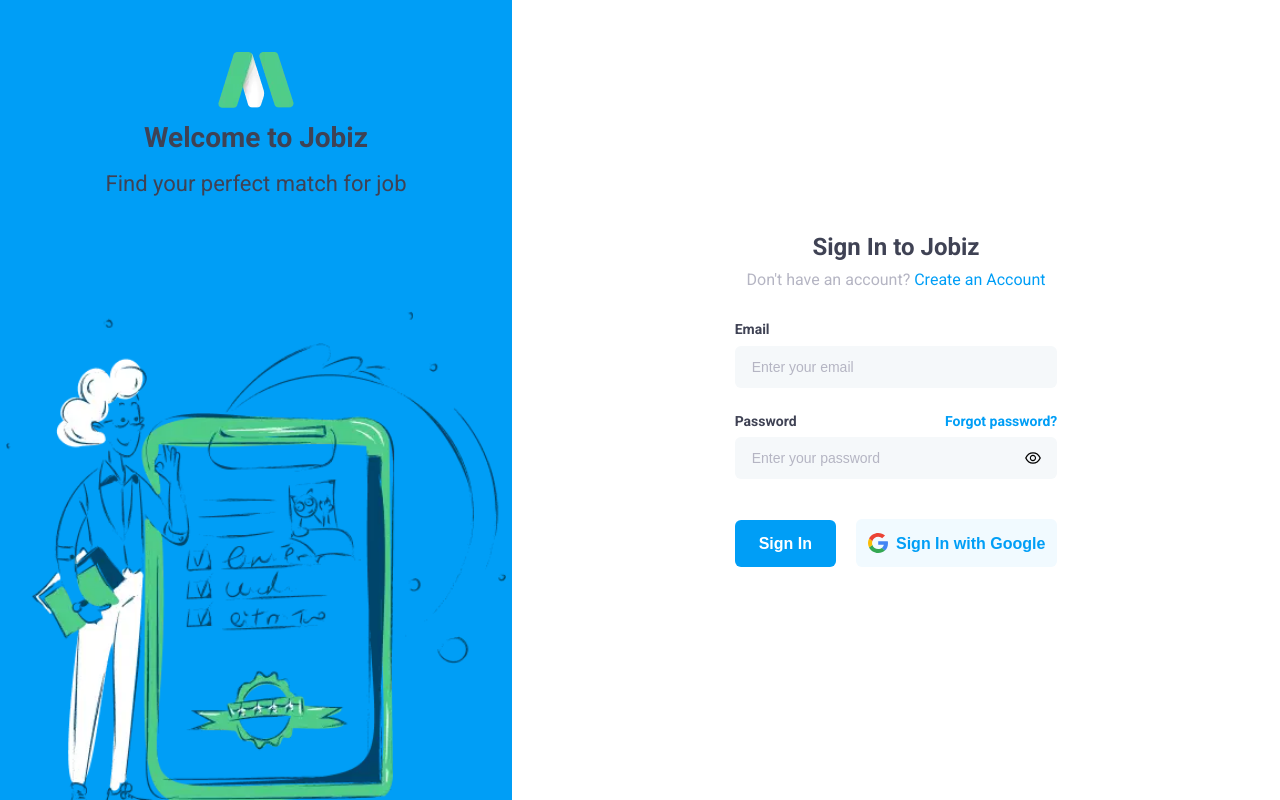
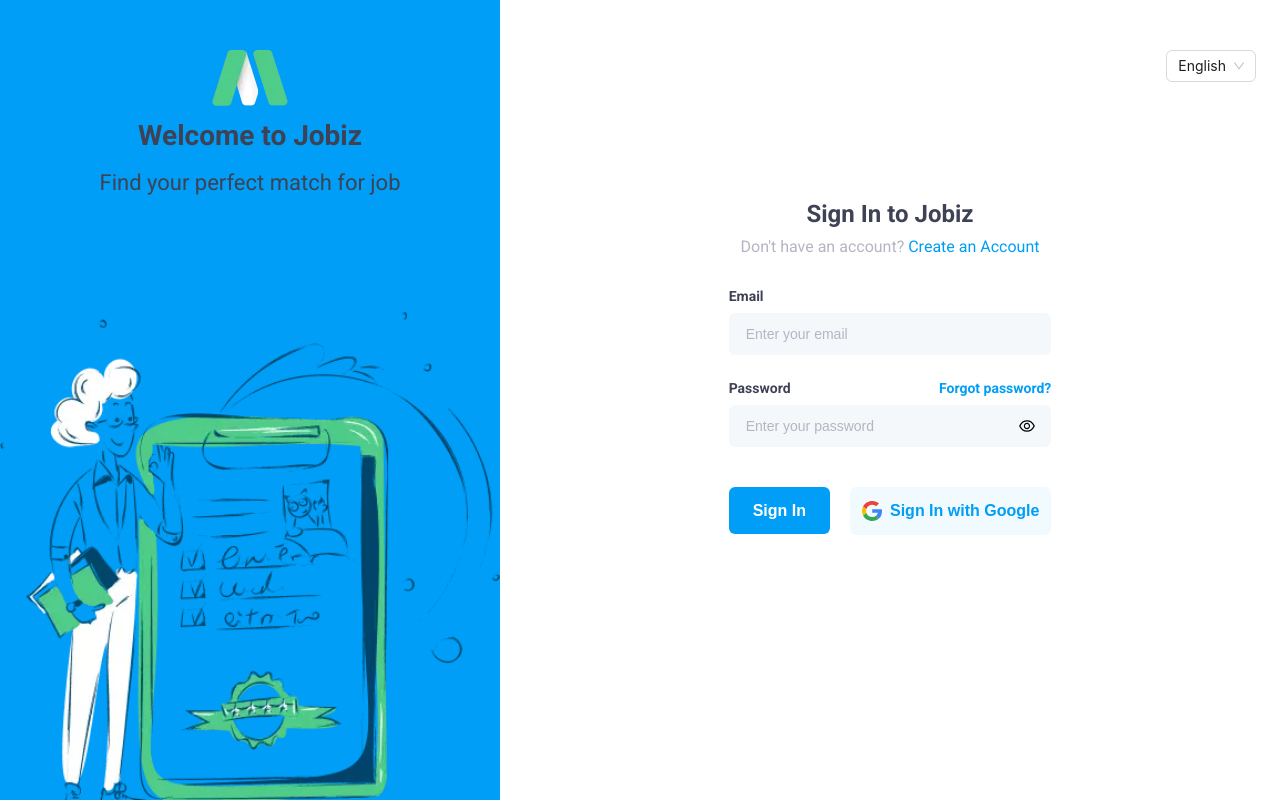
Before and after one commit to Seibeaaar/Jobiz-web, a React (Create React App) app: page /login in a window 1280 px wide. Built offline with nearby package versions, Linux system fonts and the light colour scheme; no server answers.

Commit message:
Add localization

```diff
--- a/src/App.tsx
+++ b/src/App.tsx
@@ -6,8 +6,10 @@
 import store from "./redux/store";
 import router from "./router";
 import AuthProvider from "./firebase/auth";
+import useLanguage from "./hooks/useLanguage";
 
 const App = () => {
+  useLanguage();
   return (
     <Provider store={store}>
       <AuthProvider>
--- a/src/components/UI/AuthThumbnail.tsx
+++ b/src/components/UI/AuthThumbnail.tsx
@@ -11,11 +11,18 @@
   flex-direction: column;
   align-items: center;
   height: 100%;
-  justify-content: flex-end;
+  justify-content: space-between;
   width: 40%;
   @media (max-width: 768px) {
     display: none;
   }
+`;
+
+const LogoContainer = styled.div`
+  display: flex;
+  flex-direction: column;
+  align-items: center;
+  margin-top: 50px;
 `;
 
 const StyledLogo = styled.img`
@@ -43,6 +50,7 @@
   const { t } = useTranslation();
   return (
     <Background>
+      <LogoContainer>
         <StyledLogo src={Logo} alt="Logo" />
         <Header as="h1" size="xxl" weight="700">
           {t("auth.thumbnail.title")}
@@ -50,6 +58,7 @@
         <Info as="h3" size="l">
           {t("auth.thumbnail.info")}
         </Info>
+      </LogoContainer>
       <Thumbnail src={AuthImage} alt="Woman with todo list" />
     </Background>
   );
--- /dev/null
+++ b/src/hooks/useLanguage.ts
@@ -0,0 +1,37 @@
+import { useState, useEffect } from "react";
+import i18n from "src/localization";
+import { availableLangs } from "src/localization/constants";
+
+const useLanguage = () => {
+  const [language, setLanguage] = useState("en");
+
+  const chooseLanguage = (lang: string) => {
+    setLanguage(lang);
+    i18n.changeLanguage(lang);
+  };
+
+  useEffect(() => {
+    const selectedLanguage = localStorage.getItem("language");
+    if (selectedLanguage) {
+      chooseLanguage(selectedLanguage);
+      return;
+    }
+    // Split is needed to handle cases of different language codes like en & en-US
+    const browserLanguage = navigator.language.split("-")[0];
+    if (availableLangs.includes(browserLanguage)) {
+      chooseLanguage(browserLanguage);
+    }
+  }, []);
+
+  const updateLanguage = (lang: string) => {
+    chooseLanguage(lang);
+    localStorage.setItem("language", lang);
+  };
+
+  return {
+    language,
+    updateLanguage,
+  };
+};
+
+export default useLanguage;
--- /dev/null
+++ b/src/localization/constants.ts
@@ -0,0 +1,6 @@
+export const languages = [
+  { label: "English", value: "en" },
+  { label: "Deutsch", value: "de" },
+];
+
+export const availableLangs = ["en", "de", "fr", "es"];
--- /dev/null
+++ b/src/localization/de.ts
@@ -0,0 +1,107 @@
+export default {
+  auth: {
+    login: {
+      title: "Melden Sie sich bei Jobiz an",
+      question: "Sie haben noch keinen Account?",
+      redirect: "Account erstellen",
+      submit: "Anmelden",
+      forgotPassword: "Passwort vergessen?",
+      google: "Melden mit Google an",
+    },
+    signUp: {
+      title: "Willkommen bei Jobiz",
+      question: "Sie haben bereits ein Konto?",
+      redirect: "Anmelden",
+      submit: "Registrieren",
+      google: "Melden bei Google an",
+    },
+    inputs: {
+      email: {
+        label: "Email",
+        placeholder: "Geben Sie Ihre E-Mail",
+        error: "Ungültige Email",
+        required: "E-Mail erforderlich",
+      },
+      password: {
+        label: "Passwort",
+        placeholder: "Geben Sie Ihr Passwort ein",
+        required: "Passwort erforderlich",
+        error:
+          "Passwort sollte 6 bis 16 Zeichen lang sein, darunter 1 Groß-, 1 Kleinbuchstabe, 1 Sonderzeichen und 1 Ziffer",
+      },
+      firstName: {
+        label: "Vorname",
+        placeholder: "Geben Sie Ihren Vornamen ein",
+        error: "Ungültiger Vorname",
+        required: "Vorname erforderlich",
+      },
+      lastName: {
+        label: "Nachname",
+        placeholder: "Geben Sie Ihren Nachnamen ein",
+        error: "Ungültiger Nachname",
+        required: "Nachname erforderlich",
+      },
+    },
+    thumbnail: {
+      title: "Willkommen bei Jobiz",
+      info: "Finden Sie Ihren perfekten Job",
+    },
+    forgotPassword: {
+      title: "Ihr Passwort wiederherstellen",
+      header: "Geben Sie Ihre E-Mail",
+      info: "damit wir Ihnen einen Wiederherstellungslink senden können",
+      submit: "Senden einen Link",
+    },
+    errors: {
+      general: "Etwas schief gelaufen",
+      notFound: "Kein Benutzer mit solchen Zugangsdaten gefunden",
+      alreadyUsed: "E-Mail bereits im Einsatz",
+    },
+  },
+  onboarding: {
+    title: "Einrichtung des Accounts",
+    info: "Füllen Sie den Fragebogen aus, Sie können diese Daten später in den Einstellungen aktualisieren",
+    profileType: {
+      header: "Wählen Sie Ihren Profiltyp aus",
+      employer: {
+        type: "Arbeitgeber",
+        info: "Sie möchten einen geeigneten Kandidaten für Ihr Projekt/Ihre Position finden",
+      },
+      employee: {
+        type: "Arbeitnehmer",
+        info: "Ihr Ziel ist es, einen perfekten Job und Karrieremöglichkeiten zu finden",
+      },
+    },
+    employee: {
+      locationType: "Wählen Sie Ihren bevorzugten Arbeitsort",
+      jobType: "Welche Art von Job Sie suchen?",
+      jobCategory: "Sie sind spezialisiert auf:",
+    },
+    employer: {
+      type: "Welche Art von Arbeitgeber sind Sie?",
+      company: {
+        title: "Bitte wählen Sie Ihr Unternehmen",
+        position: "Was ist Ihre Position in diesem Unternehmen?",
+        question: "Sie haben Ihr Unternehmen nicht gefunden?",
+        redirect: "Sie können ein neues Firmenprofil erstellen",
+      },
+    },
+    createCompany: {
+      title: "Erstellen Sie ein Unternehmensprofil",
+      name: {
+        label: "Firmenname",
+        placeholder: "geben Sie den Firmennamen ein",
+      },
+      employees: {
+        label: "Wie groß ist Ihr Unternehmen?",
+      },
+      logo: {
+        label: "Laden Sie hier Ihr Firmenlogo hoch",
+      },
+    },
+  },
+  general: {
+    with: "mit",
+    confirm: "Bestätigen",
+  },
+};
--- a/src/localization/index.tsx
+++ b/src/localization/index.tsx
@@ -1,11 +1,15 @@
 import i18n from "i18next";
 import { initReactI18next } from "react-i18next";
 import en from "./en";
+import de from "./de";
 
 i18n.use(initReactI18next).init({
   resources: {
     en: {
       translation: en,
+    },
+    de: {
+      translation: de,
     },
   },
   lng: "en",
--- a/src/pages/Login/Login.styled.ts
+++ b/src/pages/Login/Login.styled.ts
@@ -1,5 +1,6 @@
 import styled from "styled-components";
 import { Link } from "react-router-dom";
+import { Select } from "antd";
 import Button from "src/components/UI/Button";
 import Input from "src/components/Form/Input";
 
@@ -8,6 +9,7 @@
   height: 100vh;
   display: flex;
   align-items: center;
+  overflow: hidden;
 `;
 
 export const FormContainer = styled.div`
@@ -15,16 +17,15 @@
   display: flex;
   flex-direction: column;
   align-items: center;
-  @media (max-width: 768px) {
-    flex-grow: 0.5;
-  }
 `;
 
 export const Content = styled.section`
+  width: 100%;
+  height: 100vh;
   display: flex;
+  flex-direction: column;
   justify-content: center;
   align-items: center;
-  flex-grow: 1;
 `;
 
 const Row = styled.div`
@@ -69,3 +70,12 @@
     width: 100%;
   }
 `;
+
+export const LanguageSelect = styled(Select)`
+  position: absolute;
+  top: 50px;
+  right: 24px;
+  @media (max-width: 576px) {
+    display: none;
+  }
+`;
--- a/src/pages/Login/index.tsx
+++ b/src/pages/Login/index.tsx
@@ -6,6 +6,7 @@
 import AuthThumbnail from "src/components/UI/AuthThumbnail";
 import GoogleAuth from "src/components/Auth/GoogleAuth";
 import { LoginSchema } from "src/schemas/auth";
+import useLanguage from "src/hooks/useLanguage";
 import { displayErrorMessage } from "src/utils/validation";
 import { AppDispatch } from "src/redux/store";
 import { login } from "src/redux/thunks/users";
@@ -20,9 +21,11 @@
   LoginInput,
   ControlsRow,
   Submit,
+  LanguageSelect,
 } from "./Login.styled";
 import { useTranslation } from "react-i18next";
 import AuthRedirect from "src/components/Auth/Redirect";
+import { languages } from "src/localization/constants";
 
 interface LoginFormData {
   email: string;
@@ -42,6 +45,7 @@
     },
     mode: "onSubmit",
   });
+  const { language, updateLanguage } = useLanguage();
   const { t } = useTranslation();
   const [showPassword, setShowPassword] = useState<boolean>(false);
   const dispatch = useDispatch<AppDispatch>();
@@ -56,6 +60,11 @@
     <Container>
       <AuthThumbnail />
       <Content>
+        <LanguageSelect
+          value={language}
+          onChange={(v) => updateLanguage(v as string)}
+          options={languages}
+        />
         <FormContainer>
           <Typography as="h2" size="xl" weight="700">
             {t("auth.login.title")}
--- a/src/pages/SignUp/SignUp.styled.ts
+++ b/src/pages/SignUp/SignUp.styled.ts
@@ -1,4 +1,5 @@
 import styled from "styled-components";
+import { Select } from "antd";
 import Button from "src/components/UI/Button";
 import Input from "src/components/Form/Input";
 
@@ -7,6 +8,7 @@
   height: 100vh;
   display: flex;
   align-items: center;
+  overflow: hidden;
 `;
 
 export const FormContainer = styled.div`
@@ -14,16 +16,13 @@
   display: flex;
   flex-direction: column;
   align-items: center;
-  @media (max-width: 768px) {
-    flex-grow: 0.5;
-  }
 `;
 
 export const Content = styled.section`
   display: flex;
   justify-content: center;
   align-items: center;
-  flex-grow: 1;
+  width: 100%;
 `;
 
 const Row = styled.div`
@@ -60,3 +59,12 @@
     width: 100%;
   }
 `;
+
+export const LanguageSelect = styled(Select)`
+  position: absolute;
+  top: 1vh;
+  right: 1vw;
+  @media (max-width: 576px) {
+    display: none;
+  }
+`;
--- a/src/pages/SignUp/index.tsx
+++ b/src/pages/SignUp/index.tsx
@@ -9,6 +9,8 @@
 import GoogleAuth from "src/components/Auth/GoogleAuth";
 import { SignUpSchema } from "src/schemas/auth";
 import { displayErrorMessage } from "src/utils/validation";
+import { languages } from "src/localization/constants";
+import useLanguage from "src/hooks/useLanguage";
 import {
   Container,
   FormContainer,
@@ -18,6 +20,7 @@
   LoginInput,
   ControlsRow,
   Submit,
+  LanguageSelect,
 } from "./SignUp.styled";
 import { useTranslation } from "react-i18next";
 import AuthRedirect from "src/components/Auth/Redirect";
@@ -45,6 +48,7 @@
     mode: "onSubmit",
   });
   const { t } = useTranslation();
+  const { language, updateLanguage } = useLanguage();
   const [showPassword, setShowPassword] = useState<boolean>(false);
   const dispatch = useDispatch<AppDispatch>();
   const { error } = useSelector((state: any) => state.user);
@@ -57,6 +61,11 @@
     <Container>
       <AuthThumbnail />
       <Content>
+        <LanguageSelect
+          value={language}
+          options={languages}
+          onChange={(v) => updateLanguage(v as string)}
+        />
         <FormContainer>
           <Typography as="h2" size="xl" weight="700">
             {t("auth.signUp.title")}
```
Lines whose indentation alone changed are shown as unchanged.
